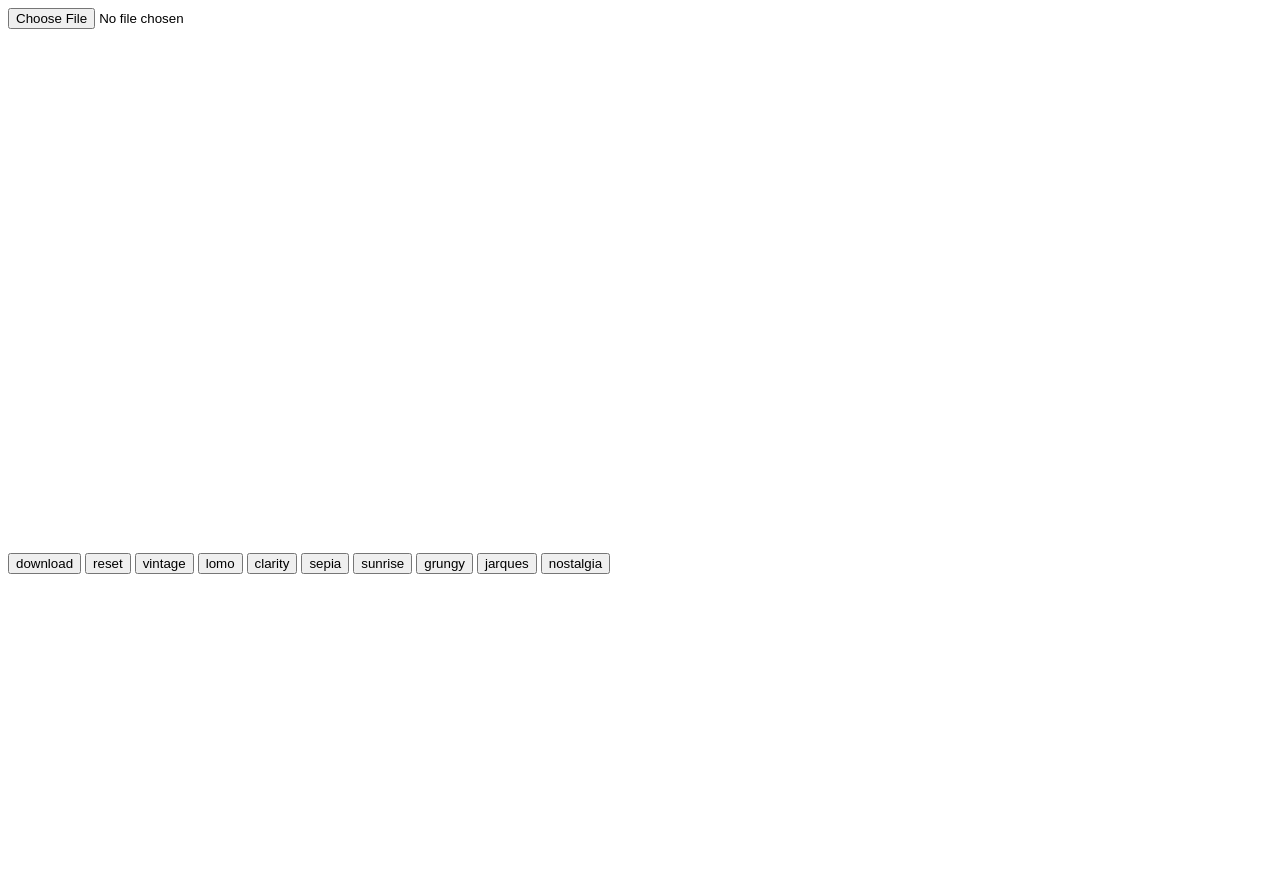
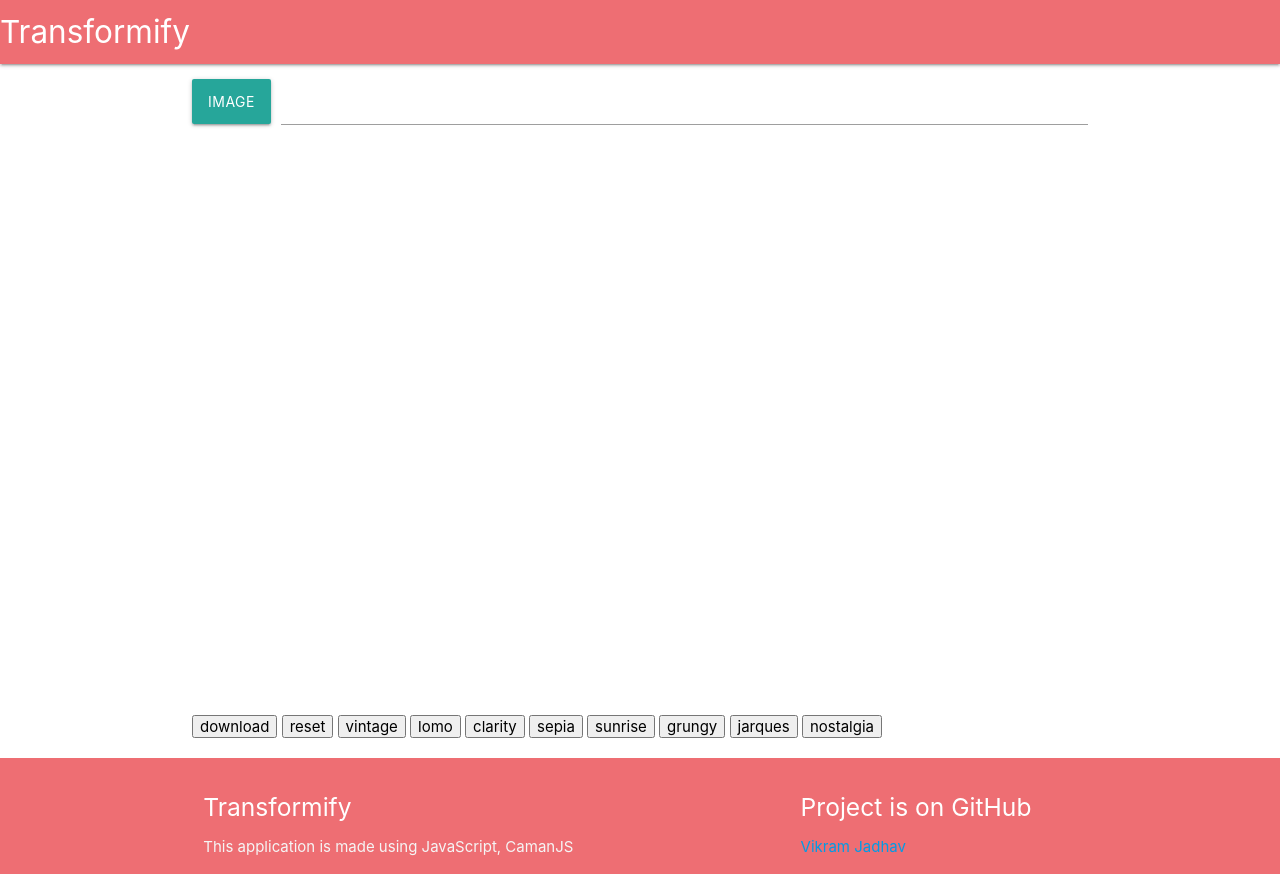
Before and after one commit to vikramcse/transformify, a plain HTML site: page index.html in a window 1280 px wide. Before the commit the page ends 800 px from the top, so only its background shows below. Drawn offline with nearby package versions, Linux system fonts and the light colour scheme.

Commit message:
modified structure

```diff
--- a/index.html
+++ b/index.html
@@ -3,10 +3,31 @@
 <head>
 	<meta charset="UTF-8">
 	<title>Transformify</title>
+	<link href="http://fonts.googleapis.com/icon?family=Material+Icons" rel="stylesheet">
+	<link rel="stylesheet" href="public/css/materialize.min.css">
+	<link rel="stylesheet" href="public/css/style.css">
+	<meta name="viewport" content="width=device-width, initial-scale=1.0"/>
 </head>
 <body>
-	<input type="file" id="imageLoader" name="imageLoader"/><br/>
-	<canvas id="imageCanvas"></canvas><br/>
+	<nav>
+    <div class="nav-wrapper">
+      <a href="#" class="brand-logo">Transformify</a>
+    </div>
+  </nav>
+	<div class="container">
+		<div class="file-field input-field">
+      <div class="btn">
+        <span>Image</span>
+        <input type="file" id="imageLoader" name="imageLoader">
+      </div>
+      <div class="file-path-wrapper">
+        <input class="file-path validate" type="text">
+      </div>
+    </div>
+
+		<canvas id="imageCanvas"></canvas> <br/>
+
+		<div class="row filter-buttons">
 				<button id="download">download</button>
 				<button id="reset">reset</button>
 				<button id="vintage">vintage</button>
@@ -17,7 +38,30 @@
 				<button id="grungy">grungy</button>
 				<button id="jarques">jarques</button>
 				<button id="nostalgia">nostalgia</button>
+		</div>
+	</div>
 </body>
+<footer class="page-footer">
+  <div class="container">
+    <div class="row">
+      <div class="col l6 s12">
+        <h5 class="white-text">Transformify</h5>
+        <p class="grey-text text-lighten-4">
+					This application is made using JavaScript, CamanJS
+				</p>
+      </div>
+			<div class="col l4 offset-l2 s12">
+        <h5 class="white-text">Project is on GitHub</h5>
+        <ul>
+          <li><a href="https://www.github.com/vikramcse/transformify">Vikram Jadhav</a></li>
+        </ul>
+      </div>
+    </div>
+  </div>
+</footer>
+
+	<script src="public/js/jquery.min.js"></script>
 	<script src="public/js/caman.full.min.js"></script>
+	<script src="public/js/materialize.min.js"></script>
 	<script src="public/js/app.js"></script>
 </html>
--- a/public/js/app.js
+++ b/public/js/app.js
@@ -7,8 +7,8 @@
   var canvas = document.getElementById('imageCanvas');
   var ctx = canvas.getContext('2d');
 
-  canvas.width = window.innerWidth * 0.65;
-  canvas.height = window.innerHeight * 0.65;
+  canvas.width = window.innerWidth * 0.80;
+  canvas.height = window.innerHeight * 0.70;
 
   //var filters = ["vintage", "lomo", "clarity", "sincity", "sunrise", "orangepeel", "grungy", "jarques", "nostalgia"];
 
```
Lines whose indentation alone changed are shown as unchanged.
